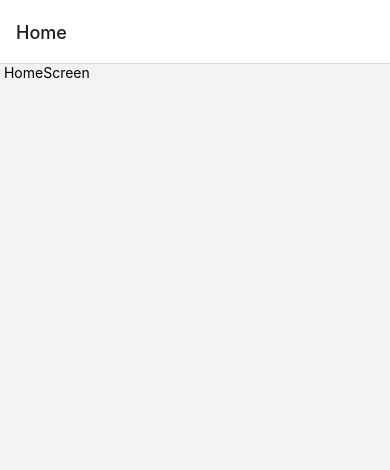
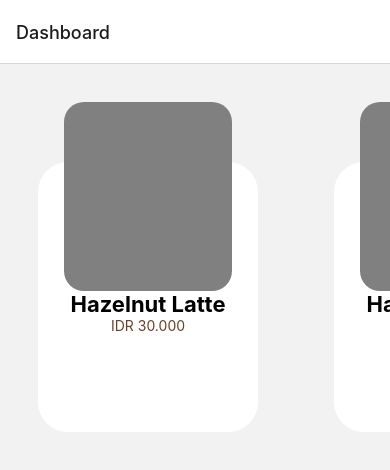
Before and after one commit to ekaadwar/b22-ekacoffee-mobile, a React Native app: screen /Home in a window 390 px wide. Shown: the top 470 px of the page. Built offline with nearby package versions, Linux system fonts and the light colour scheme.

Commit message:
Membuat navigasi dari Home Screen ke Product Detail Screen

```diff
--- a/App.js
+++ b/App.js
@@ -13,7 +13,7 @@ function App() {
   return (
     <NavigationContainer>
       <Stack.Navigator>
-        <Stack.Screen name="Home" component={HomeScreen} />
+        <Stack.Screen name="Home" component={HomeScreen} options={{ title: "Dashboard" }} />
         <Stack.Screen name="Detail" component={ProductDetail} />
       </Stack.Navigator>
     </NavigationContainer>
--- a/src/screens/HomeScreen.js
+++ b/src/screens/HomeScreen.js
@@ -1,12 +1,50 @@
 import React, { Component } from "react";
-import { Text, View } from "react-native";
+import { ScrollView, StyleSheet, Text, TouchableOpacity, View } from "react-native";
 
 export default class HomeScreen extends Component {
   render() {
     return (
-      <View>
-        <Text> HomeScreen </Text>
+      <View style={styles.parent}>
+        <ScrollView horizontal showsHorizontalScrollIndicator={false}>
+          {[...Array(20)].map((_i, idx) => (
+            <TouchableOpacity onPress={() => this.props.navigation.navigate("Detail")} key={String(idx)} style={styles.productCard}>
+              <View style={styles.image} />
+              <Text style={styles.productName}>Hazelnut Latte</Text>
+              <Text style={styles.productPrice}>IDR 30.000</Text>
+            </TouchableOpacity>
+          ))}
+        </ScrollView>
       </View>
     );
   }
 }
+
+const styles = StyleSheet.create({
+  parent: {
+    backgroundColor: "#F2F2F2",
+  },
+  productCard: {
+    backgroundColor: "#fff",
+    height: 270,
+    width: 220,
+    borderRadius: 30,
+    elevation: 5,
+    margin: 38,
+    alignItems: "center",
+    marginTop: 98,
+  },
+  image: {
+    width: 168,
+    height: 189,
+    backgroundColor: "grey",
+    borderRadius: 20,
+    marginTop: -60,
+  },
+  productName: {
+    fontSize: 22,
+    fontWeight: "bold",
+  },
+  productPrice: {
+    color: "#6A4029",
+  },
+});
```
